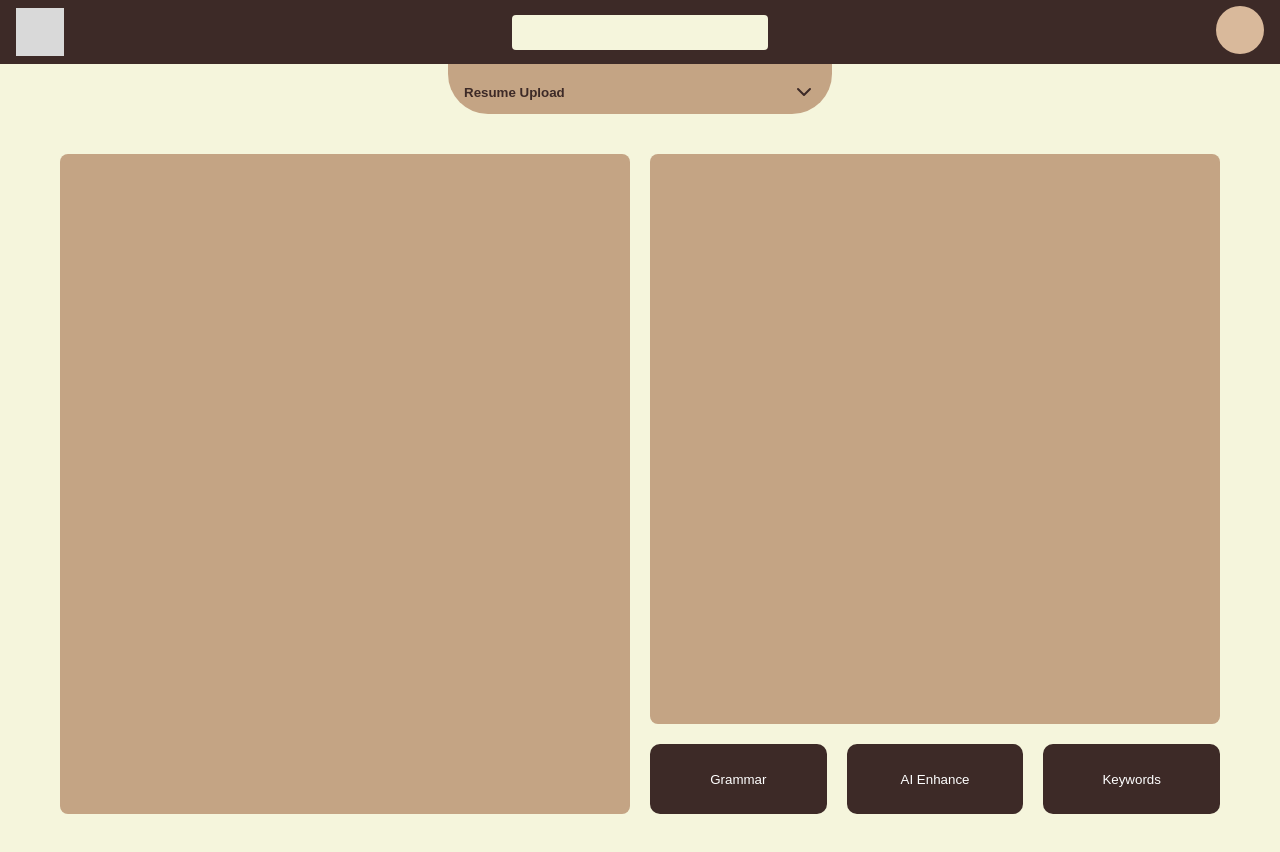
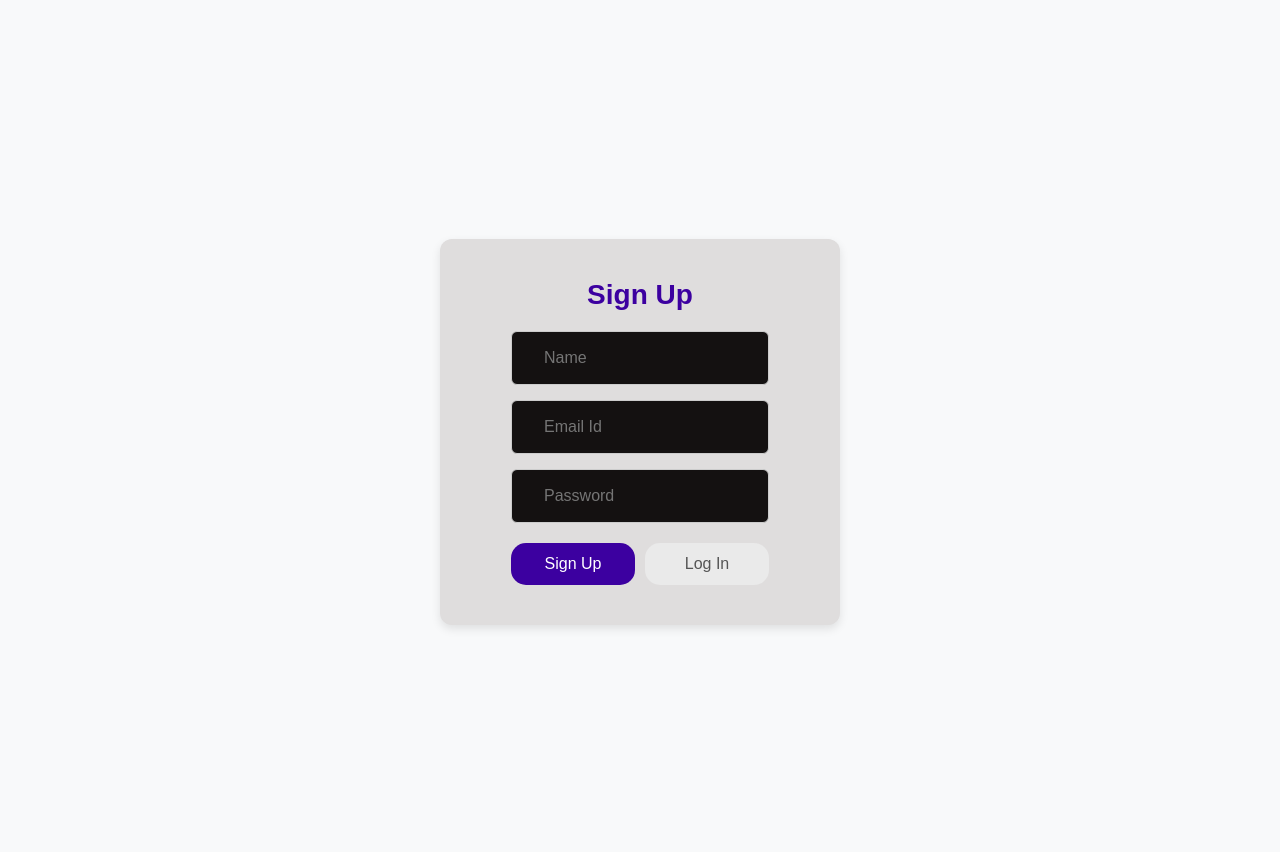
Before and after one commit to Baking-brain/ATS-Assist, a React (Vite) app in the folder Gauri Frontend/: page / in a window 1280 px wide. After the commit the page ends 800 px from the top, so only its background shows below. Built offline with nearby package versions, Linux system fonts and the light colour scheme.

Commit message:
collective signup and login page

```diff
--- a/Gauri Frontend/src/App.jsx
+++ b/Gauri Frontend/src/App.jsx
@@ -1,7 +1,15 @@
 import Dashboard from "./components/dashboard/dashboard.jsx";
+import LoginRegister from "./components/login-signup/login.jsx";
+import SignupLogin from "./components/login-signup/signup.jsx";
 
-function App() {
-  return <Dashboard />;
+function App(){
+  return(
+    <div>
+      <SignupLogin/>
+
+    </div>
+  );
 }
 
+
 export default App;
--- /dev/null
+++ b/Gauri Frontend/src/components/login-signup/signup.css
@@ -0,0 +1,115 @@
+/* Reset default styles */
+* {
+    margin: 0;
+    padding: 0;
+    box-sizing: border-box;
+    font-family: "Poppins", sans-serif;
+}
+
+/* Center the entire page */
+body,
+html {
+    height: 100vh;
+    display: flex;
+    justify-content: center;
+    align-items: center;
+    background: #f8f9fa;
+    /* Light gray background */
+}
+
+/* Center the form box */
+.container {
+    display: flex;
+    justify-content: center;
+    align-items: center;
+    width: 100%;
+    height: 100%;
+}
+
+/* Form box styling */
+.form-box {
+    background: #dfdddd;
+    padding: 40px;
+    border-radius: 12px;
+    box-shadow: 0px 4px 10px rgba(0, 0, 0, 0.1);
+    text-align: center;
+    width: 400px;
+    display: flex;
+    flex-direction: column;
+    align-items: center;
+}
+
+/* Form heading - centered properly */
+.form-box h1 {
+    font-size: 28px;
+    color: #3c00a0;
+    margin-bottom: 20px;
+    text-align: center;
+    width: 100%;
+}
+
+/* Input group */
+.input-group {
+    display: flex;
+    flex-direction: column;
+    gap: 15px;
+    margin-bottom: 20px;
+    width: 100%;
+    align-items: center;
+}
+
+/* Input field styles */
+.input-field {
+    background: #141111;
+    border-radius: 6px;
+    display: flex;
+    align-items: center;
+    padding: 12px;
+    border: 1px solid #ccc;
+    width: 100%;
+}
+
+.input-field input {
+    width: 100%;
+    border: none;
+    background: transparent;
+    outline: none;
+    font-size: 16px;
+    padding: 5px;
+    color: white;
+}
+
+.input-field i {
+    margin-left: 15px;
+    color: #999;
+}
+
+/* Button field */
+.btn-field {
+    display: flex;
+    justify-content: center;
+    gap: 10px;
+    width: 100%;
+}
+
+.btn-field button {
+    flex: 1;
+    background: #3c00a0;
+    color: white;
+    border: none;
+    padding: 12px;
+    border-radius: 15px;
+    cursor: pointer;
+    font-size: 16px;
+    transition: 0.3s;
+}
+
+/* Disabled button styling */
+.btn-field button.disable {
+    background: #eaeaea;
+    color: #555;
+}
+
+.btn-field button:not(.disable):hover {
+    background: #2a0070;
+}
--- /dev/null
+++ b/Gauri Frontend/src/components/login-signup/signup.jsx
@@ -0,0 +1,48 @@
+import React, { useState } from "react";
+import "./signup.css"; // Ensure correct path for styles
+
+const SignupLogin = () => {
+  const [isSignup, setIsSignup] = useState(true);
+
+  const toggleForm = () => {
+    setIsSignup(!isSignup);
+  };
+
+  return (
+    <div className="container">
+      <div className="form-box">
+        <h1>{isSignup ? "Sign Up" : "Log In"}</h1>
+        <form>
+          <div className="input-group">
+            {isSignup && (
+              <div className="input-field">
+                <i className="fa-solid fa-user"></i>
+                <input type="text" placeholder="Name" />
+              </div>
+            )}
+
+            <div className="input-field">
+              <i className="fa-solid fa-envelope"></i>
+              <input type="email" placeholder="Email Id" />
+            </div>
+
+            <div className="input-field">
+              <i className="fa-solid fa-lock"></i>
+              <input type="password" placeholder="Password" />
+            </div>
+          </div>
+          <div className="btn-field">
+            <button type="button" className={isSignup ? "" : "disable"} onClick={toggleForm}>
+              Sign Up
+            </button>
+            <button type="button" className={!isSignup ? "" : "disable"} onClick={toggleForm}>
+              Log In
+            </button>
+          </div>
+        </form>
+      </div>
+    </div>
+  );
+};
+
+export default SignupLogin;
```
